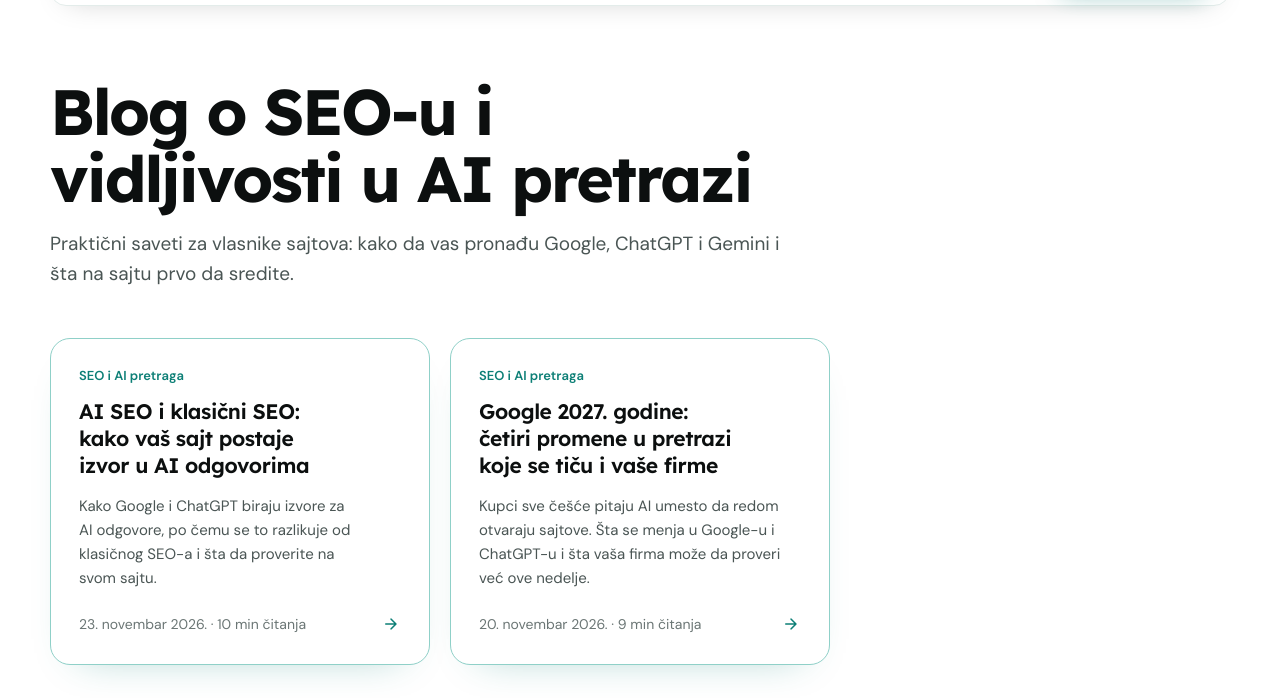
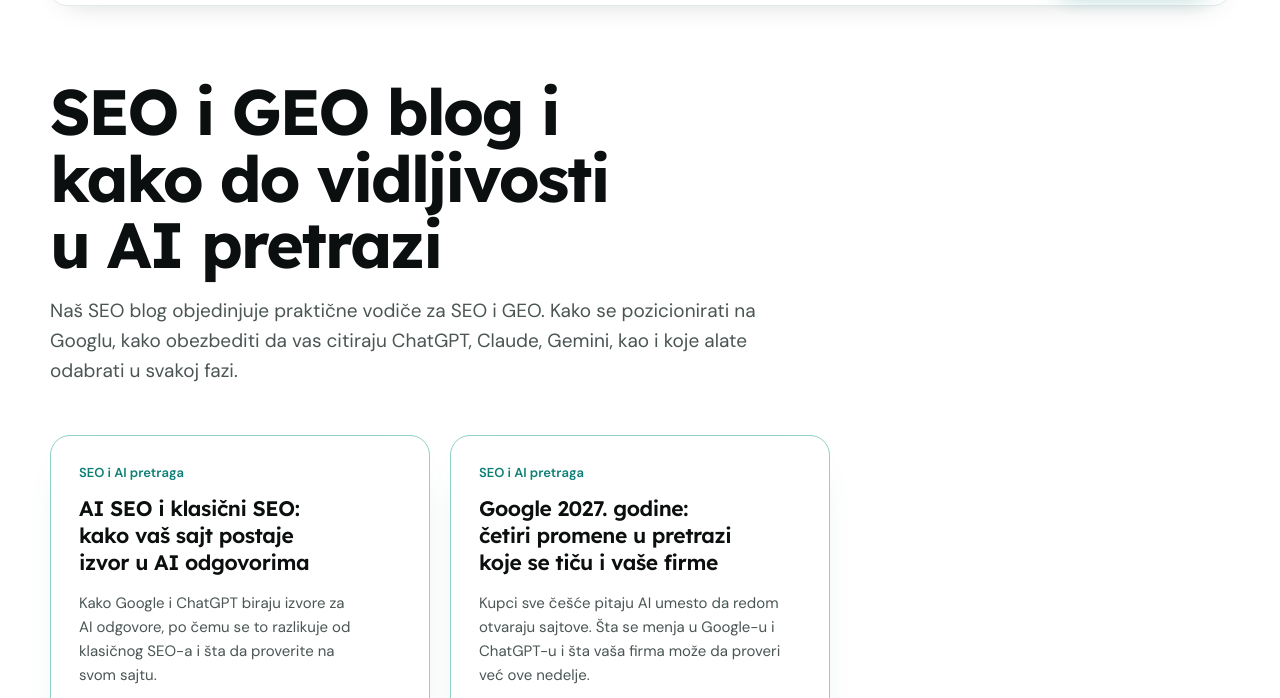
Before and after one commit to webanswerstudio/was, a plain HTML site: page blog.html in a window 1280 px wide. Shown: the part 84-782 px from the top of the page. Drawn offline with nearby package versions, Linux system fonts and the light colour scheme.

Commit message:
blog izmena

```diff
--- a/blog.html
+++ b/blog.html
@@ -87,8 +87,8 @@ h1,h2,h3,h4,p{margin:0}
 <section style="padding:72px 24px 110px;background:#ffffff">
   <div style="max-width:1180px;margin:0 auto;display:flex;flex-direction:column;gap:48px">
     <div style="display:flex;flex-direction:column;gap:18px;max-width:760px">
-      <h1 style="font-family:Lexend;font-weight:700;font-size:clamp(40px,5vw,64px);line-height:1.04;letter-spacing:-0.035em;text-wrap:balance">Blog o SEO-u i vidljivosti u AI pretrazi</h1>
-      <p style="font-size:19px;line-height:1.6;color:#4a5554;text-wrap:pretty">Praktični saveti za vlasnike sajtova: kako da vas pronađu Google, ChatGPT i Gemini i šta na sajtu prvo da sredite.</p>
+      <h1 style="font-family:Lexend;font-weight:700;font-size:clamp(40px,5vw,64px);line-height:1.04;letter-spacing:-0.035em;text-wrap:balance">SEO i GEO blog i kako do vidljivosti u AI pretrazi</h1>
+      <p style="font-size:19px;line-height:1.6;color:#4a5554;text-wrap:pretty">Naš SEO blog objedinjuje praktične vodiče za SEO i GEO. Kako se pozicionirati na Googlu, kako obezbediti da vas citiraju ChatGPT, Claude, Gemini, kao i koje alate odabrati u svakoj fazi.</p>
     </div>
     <div style="display:grid;grid-template-columns:repeat(auto-fill,minmax(min(100%,320px),1fr));gap:20px">
         <a href="ai-seo-i-klasicni-seo" data-post style="display:flex;flex-direction:column;gap:14px;padding:28px;background:#ffffff;border:1.5px solid #8fd0c8;box-shadow:0 18px 40px -30px rgba(13,127,118,0.45);border-radius:20px;min-width:0;color:#0c0f0f;transition:transform .25s,border-color .25s,box-shadow .25s,background .25s" class="wa-tool">
```
